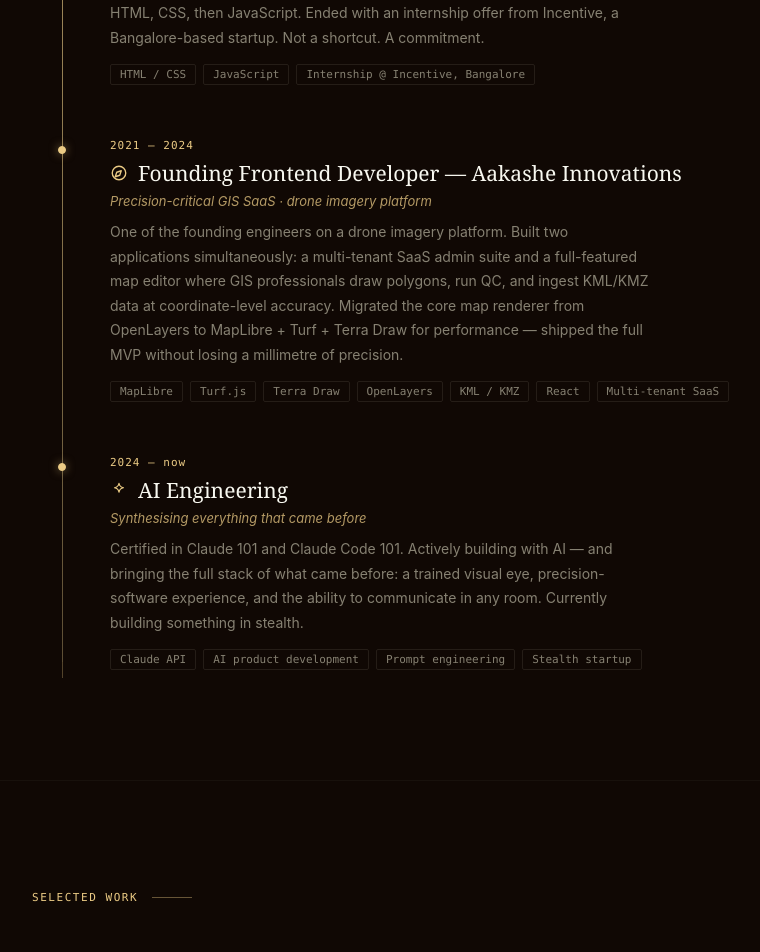
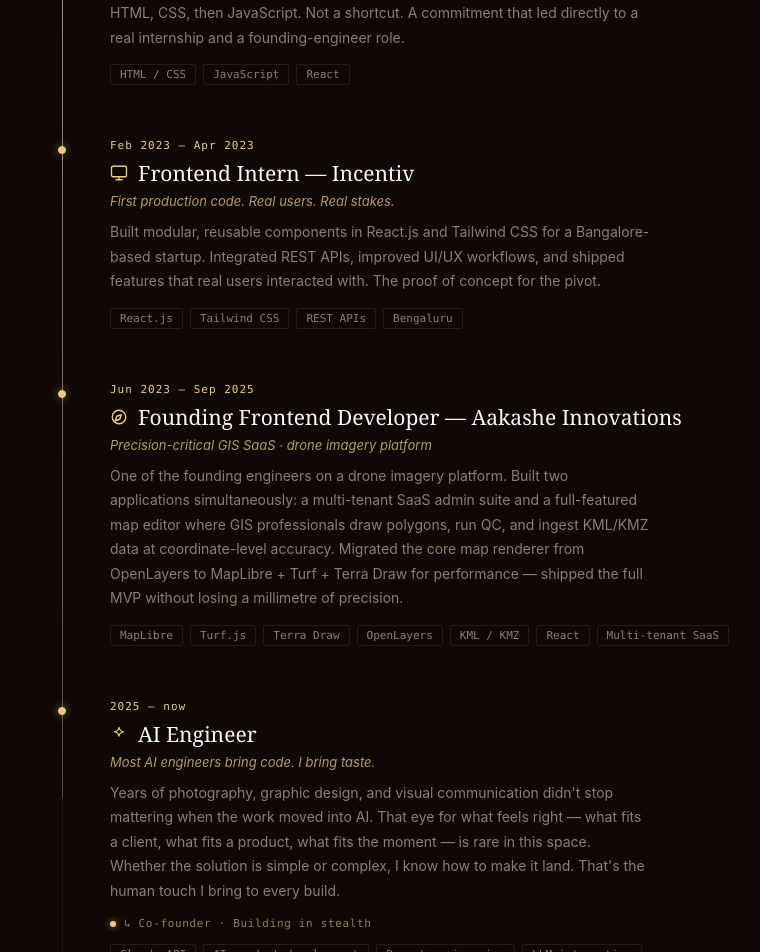
Before and after one commit to Nitinyadavdev/nitin-portfolio, a Next.js app: page / in a window 1280 px wide. Shown: the part 2000-2952 px from the top of the page, without its empty margins (88-848 px from the left). Built offline with nearby package versions, Linux system fonts and the light colour scheme.

Commit message:
journey changes  and philosy sharper

```diff
--- a/components/Journey.tsx
+++ b/components/Journey.tsx
@@ -5,7 +5,7 @@
 /* ─── Timeline steps matching index.html exactly ─── */
 const steps = [
   {
-    year: '2016',
+    year: '2013 — 2016',
     title: 'Mass Communication Graduate',
     role: 'The foundation of how I see information',
     desc: 'Graduated with a trained lens for how people consume, interpret, and respond to media. That instinct shapes every interface decision I make today.',
@@ -37,7 +37,7 @@
     delay: 80,
   },
   {
-    year: '2017 — 2020',
+    year: '2017 — 2021',
     title: 'Professional Photographer',
     role: 'Trained the eye under real pressure, for real clients',
     desc: "Fashion editorials, weddings, couple portraits. Instagram presence, repeat clients, live deliverables. You don't learn composition and light in theory — you learn it when someone's paying you and there's no second take on the first dance.",
@@ -53,10 +53,10 @@
     delay: 160,
   },
   {
-    year: '2020 — 2021',
+    year: '2021 — 2023',
     title: 'Self-taught Developer',
-    role: 'COVID as a catalyst — 1.5 years of deliberate learning',
-    desc: 'Used the lockdown to pivot intentionally. 18 months of structured self-teaching — HTML, CSS, then JavaScript. Ended with an internship offer from Incentive, a Bangalore-based startup. Not a shortcut. A commitment.',
+    role: 'COVID as a catalyst — two years of deliberate learning',
+    desc: 'Used the lockdown to pivot intentionally. Two years of structured self-teaching — HTML, CSS, then JavaScript. Not a shortcut. A commitment that led directly to a real internship and a founding-engineer role.',
     icon: (
       <svg viewBox="0 0 24 24" width="18" height="18" fill="none"
         stroke="currentColor" strokeWidth="1.8" strokeLinecap="round" strokeLinejoin="round">
@@ -64,11 +64,26 @@
         <path d="M16 6l5 6-5 6"/>
       </svg>
     ),
-    tags: ['HTML / CSS', 'JavaScript', 'Internship @ Incentive, Bangalore'],
+    tags: ['HTML / CSS', 'JavaScript', 'React'],
     delay: 240,
   },
   {
-    year: '2021 — 2024',
+    year: 'Feb 2023 — Apr 2023',
+    title: 'Frontend Intern — Incentiv',
+    role: 'First production code. Real users. Real stakes.',
+    desc: 'Built modular, reusable components in React.js and Tailwind CSS for a Bangalore-based startup. Integrated REST APIs, improved UI/UX workflows, and shipped features that real users interacted with. The proof of concept for the pivot.',
+    icon: (
+      <svg viewBox="0 0 24 24" width="18" height="18" fill="none"
+        stroke="currentColor" strokeWidth="1.8" strokeLinecap="round" strokeLinejoin="round">
+        <rect x="2" y="3" width="20" height="14" rx="2"/>
+        <path d="M8 21h8M12 17v4"/>
+      </svg>
+    ),
+    tags: ['React.js', 'Tailwind CSS', 'REST APIs', 'Bengaluru'],
+    delay: 310,
+  },
+  {
+    year: 'Jun 2023 — Sep 2025',
     title: 'Founding Frontend Developer — Aakashe Innovations',
     role: 'Precision-critical GIS SaaS · drone imagery platform',
     desc: 'One of the founding engineers on a drone imagery platform. Built two applications simultaneously: a multi-tenant SaaS admin suite and a full-featured map editor where GIS professionals draw polygons, run QC, and ingest KML/KMZ data at coordinate-level accuracy. Migrated the core map renderer from OpenLayers to MapLibre + Turf + Terra Draw for performance — shipped the full MVP without losing a millimetre of precision.',
@@ -80,21 +95,22 @@
       </svg>
     ),
     tags: ['MapLibre', 'Turf.js', 'Terra Draw', 'OpenLayers', 'KML / KMZ', 'React', 'Multi-tenant SaaS'],
-    delay: 320,
+    delay: 380,
   },
   {
-    year: '2024 — now',
-    title: 'AI Engineering',
-    role: 'Synthesising everything that came before',
-    desc: "Certified in Claude 101 and Claude Code 101. Actively building with AI — and bringing the full stack of what came before: a trained visual eye, precision-software experience, and the ability to communicate in any room. Currently building something in stealth.",
+    year: '2025 — now',
+    title: 'AI Engineer',
+    role: 'Most AI engineers bring code. I bring taste.',
+    desc: "Years of photography, graphic design, and visual communication didn't stop mattering when the work moved into AI. That eye for what feels right — what fits a client, what fits a product, what fits the moment — is rare in this space. Whether the solution is simple or complex, I know how to make it land. That's the human touch I bring to every build.",
+    stealthNote: '↳ Co-founder · Building in stealth',
     icon: (
       <svg viewBox="0 0 24 24" width="18" height="18" fill="none"
         stroke="currentColor" strokeWidth="1.6" strokeLinejoin="round">
         <path d="M12 3c.6 3.4 2.6 5.4 6 6-3.4.6-5.4 2.6-6 6-.6-3.4-2.6-5.4-6-6 3.4-.6 5.4-2.6 6-6z"/>
       </svg>
     ),
-    tags: ['Claude API', 'AI product development', 'Prompt engineering', 'Stealth startup'],
-    delay: 400,
+    tags: ['Claude API', 'AI product development', 'Prompt engineering', 'LLM integration'],
+    delay: 450,
   },
 ]
 
@@ -215,6 +231,35 @@
       }}>
         {step.desc}
       </p>
+
+      {/* Stealth note — AI Engineer step only */}
+      {step.stealthNote && (
+        <div style={{
+          marginTop: 14,
+          display: 'flex',
+          alignItems: 'center',
+          gap: 8,
+        }}>
+          <span style={{
+            display: 'inline-block',
+            width: 6,
+            height: 6,
+            borderRadius: '50%',
+            background: '#EBCB85',
+            boxShadow: '0 0 6px rgba(235,203,133,0.7)',
+            flexShrink: 0,
+            animation: 'pulse 2.4s ease-in-out infinite',
+          }} />
+          <span style={{
+            fontFamily: '"SF Mono", Menlo, monospace',
+            fontSize: 11,
+            color: 'rgba(235,203,133,0.6)',
+            letterSpacing: '0.06em',
+          }}>
+            {step.stealthNote}
+          </span>
+        </div>
+      )}
 
       {/* EXIF metadata — photography step only */}
       {step.exif && (
--- a/components/philosophy.tsx
+++ b/components/philosophy.tsx
@@ -31,7 +31,7 @@
   { n: '3+', label: 'years shipping production frontend software' },
   { n: '6+', label: 'years working professionally with visual tools' },
   { n: '2',  label: 'AI engineering certifications earned this year' },
-  { n: '1',  label: 'obsession: making it feel considered, not generated' },
+  { n: '1', label: 'Anyone can ship code. Feeling is what makes it memorable.' },
 ]
 
 export default function Philosophy() {
@@ -104,11 +104,7 @@
               color: '#868172',
               lineHeight: 1.85,
             }}>
-              Most AI-generated products share the same problem: technically correct,
-              visually forgettable. I have a specific combination to offer — precision
-              engineering from years of data-critical GIS work, layered on top of a
-              trained eye from years of professional design and photography. I notice
-              when something looks templated. I&apos;m unlikely to ship it.
+              AI can build products. It can’t build taste. I bring an eye shaped by photography, design, and precision engineering — so the work doesn’t just function. It feels right.
             </p>
           </div>
 
```
